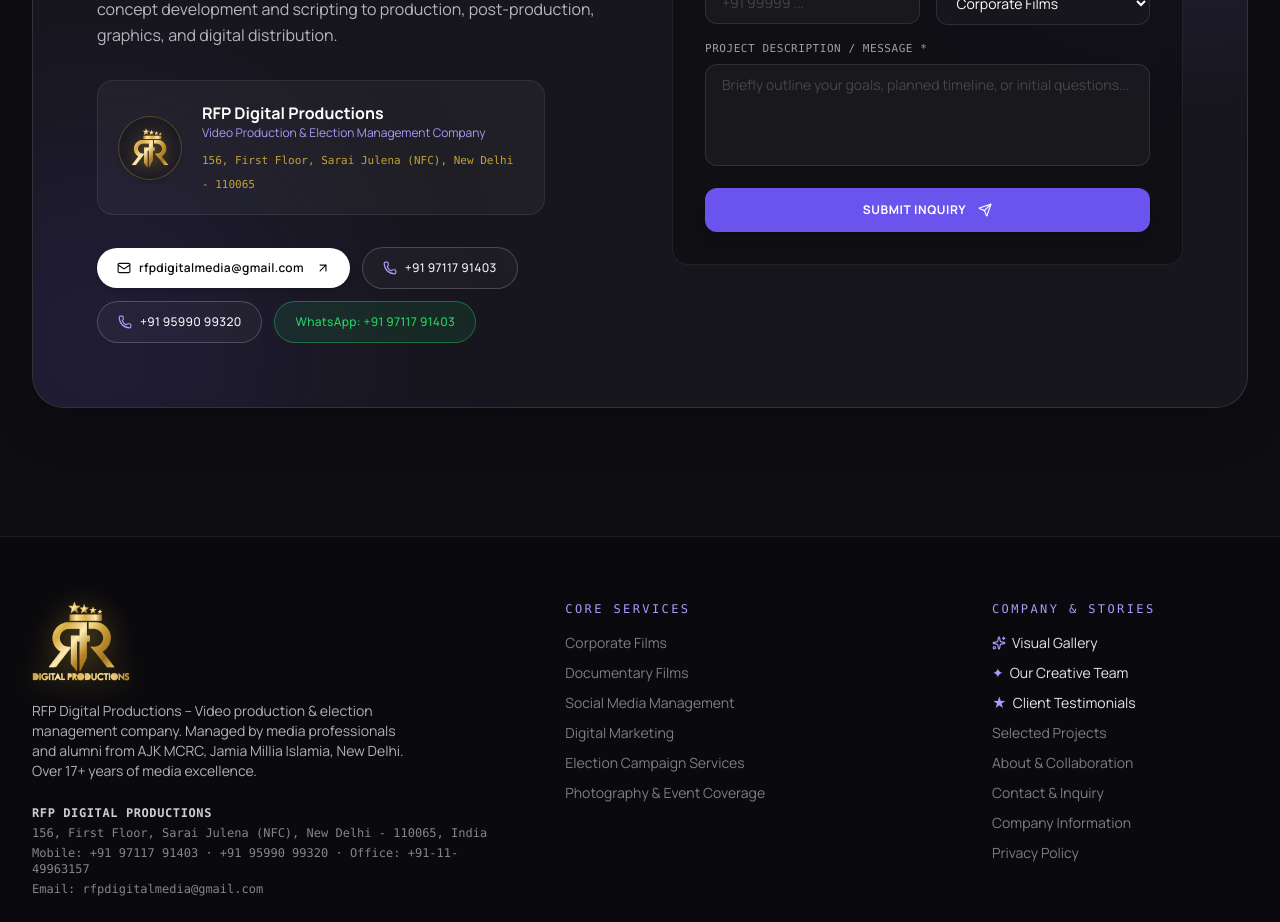
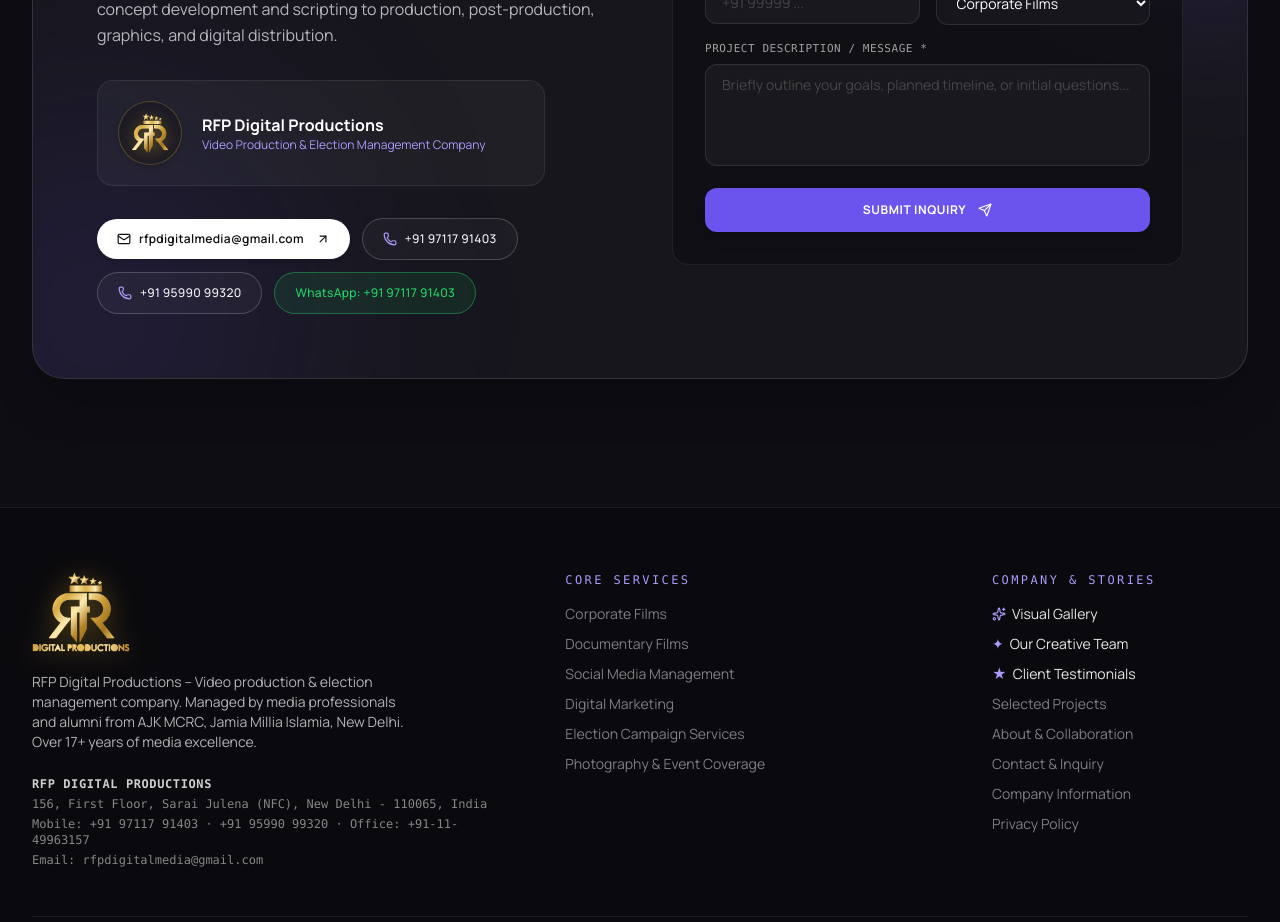
Before and after one commit to 11mdasjad/rip, a Next.js app: page / in a window 1280 px wide. Shown: the part 9880-10802 px from the top of the page. Built offline with nearby package versions, Linux system fonts and the light colour scheme.

Commit message:
Remove address line from production house card in Kontakt

```diff
--- a/src/components/Kontakt.tsx
+++ b/src/components/Kontakt.tsx
@@ -108,11 +108,8 @@
               </div>
               <div>
                 <h3 className="text-base font-bold text-white">RFP Digital Productions</h3>
-                <span className="text-xs text-[#a89bfa] block mb-1 leading-snug">
+                <span className="text-xs text-[#a89bfa] block leading-snug">
                   Video Production &amp; Election Management Company
-                </span>
-                <span className="text-[11px] font-mono text-[#D4AF37]/90 font-medium">
-                  156, First Floor, Sarai Julena (NFC), New Delhi - 110065
                 </span>
               </div>
             </div>
```
